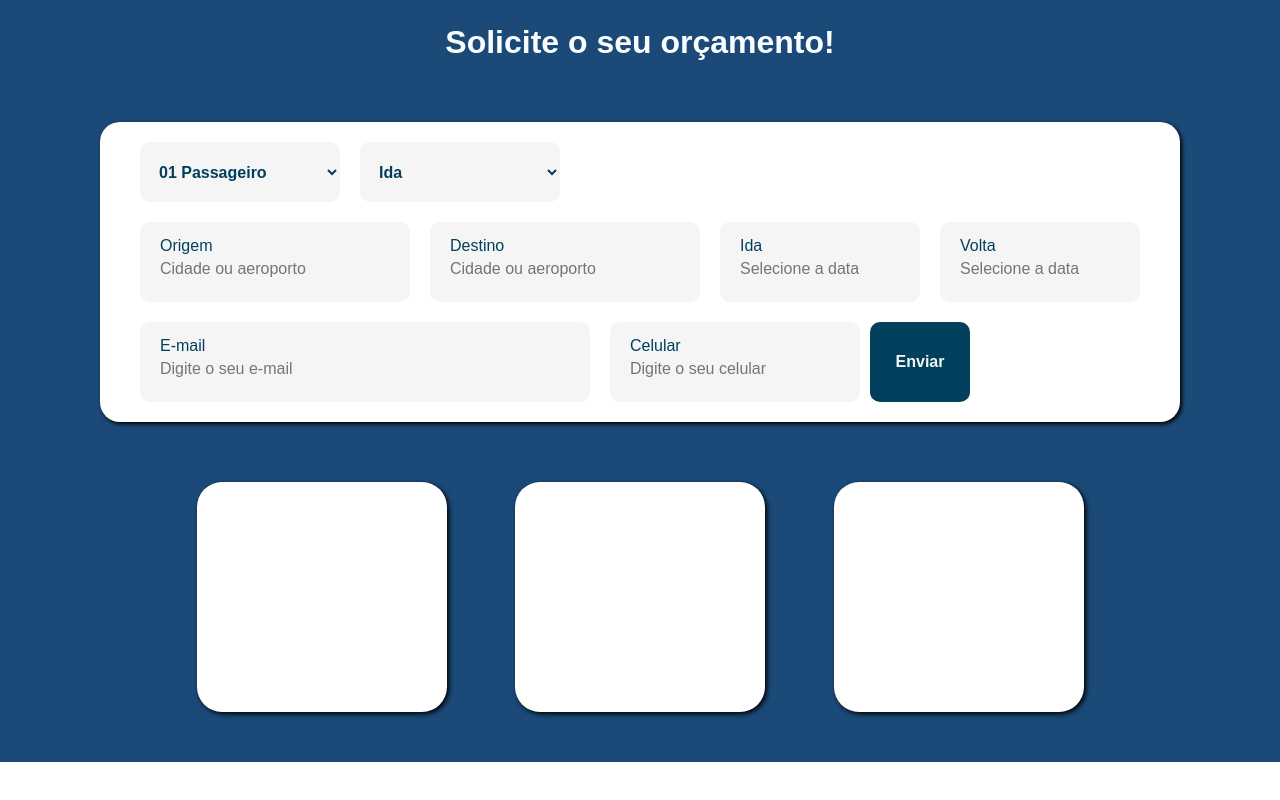
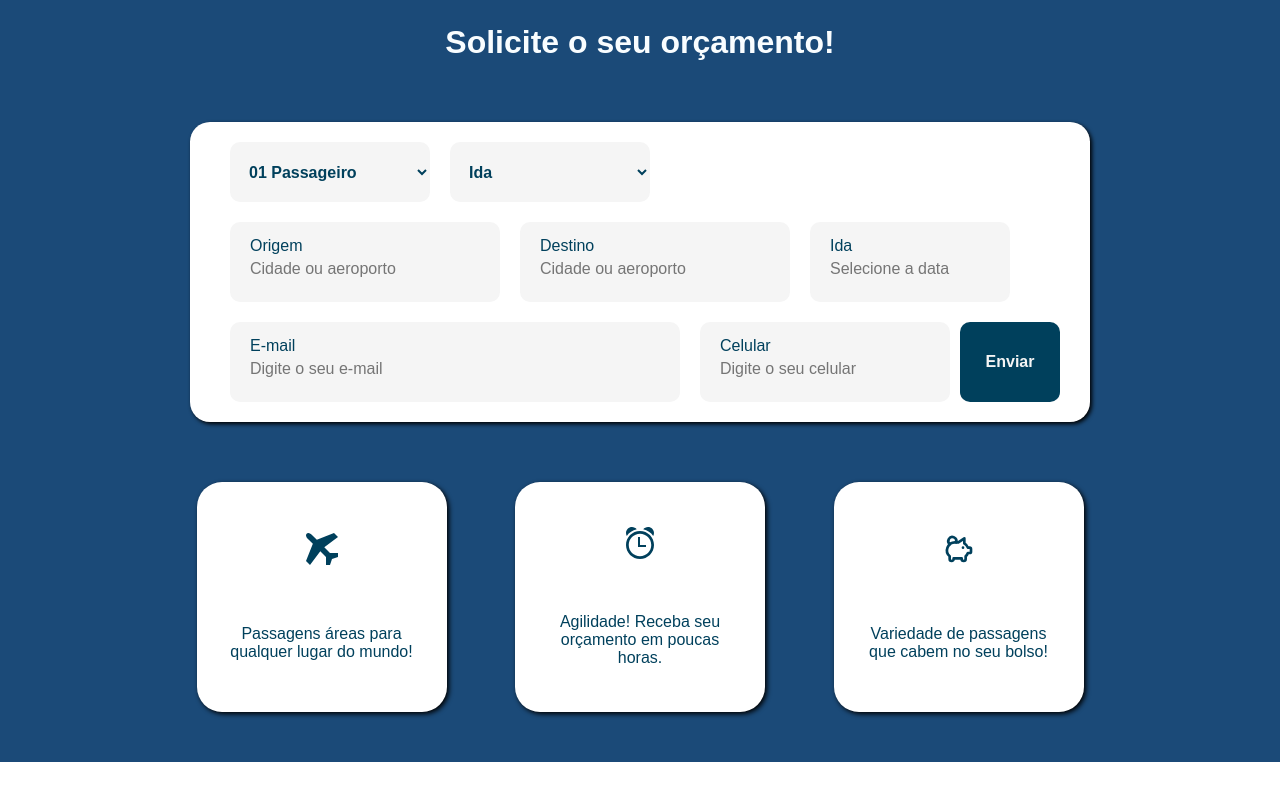
Before and after one commit to igorfmontenegro/montrip, a React (Vite) app: page / in a window 1280 px wide. Shown: the part 1638-2438 px from the top of the page. Built offline with nearby package versions, Linux system fonts and the light colour scheme; the HTML template or start-up script is replaced by a standard one.

Commit message:
feat: create cards and dinamic budget

```diff
--- a/package.json
+++ b/package.json
@@ -12,6 +12,7 @@
   "dependencies": {
     "react": "^18.2.0",
     "react-dom": "^18.2.0",
+    "react-icons": "^5.0.1",
     "styled-components": "^6.1.8"
   },
   "devDependencies": {
--- a/src/components/Budgets/Budgets.styles.ts
+++ b/src/components/Budgets/Budgets.styles.ts
@@ -79,9 +79,29 @@ export const CardsContainer = styled.div`
 `
 
 export const Card = styled.div`
+  display: flex;
+  flex-direction: column;
+  text-align: center;
+  align-items: center;
+  justify-content: space-evenly;
   height: 230px;
   width: 250px;
   border-radius: 25px;
   background-color: #fff;
   box-shadow: 2px 2px 5px #000;
+
+  &:hover {
+    transform: scale(1.05);
+  }
+
+  p {
+    color: #00405c;
+    width: 200px;
+  }
 `
+
+export const CardIcon = styled.div`
+  font-size: 2em;
+  color: #00405c;
+  text-align: center;
+`
--- a/src/components/Budgets/index.tsx
+++ b/src/components/Budgets/index.tsx
@@ -1,7 +1,9 @@
+import { useState, ChangeEvent } from 'react'
 import { InputBudgets } from '../InputBudgets'
 import {
   Box,
   Card,
+  CardIcon,
   CardsContainer,
   Container,
   Content,
@@ -10,7 +12,16 @@ import {
   Segment
 } from './Budgets.styles'
 
+import { ImAirplane, ImAlarm } from 'react-icons/im'
+import { TbPigMoney } from 'react-icons/tb'
+
 export function Budgets() {
+  const [selectedOption, setSelectedOption] = useState('ida')
+
+  const handleOptionChange = (event: ChangeEvent<HTMLSelectElement>) => {
+    setSelectedOption(event.target.value)
+  }
+
   return (
     <Container>
       <Content>
@@ -27,9 +38,13 @@ export function Budgets() {
               <option value="5+"> Outra quantidade </option>
             </select>
 
-            <select name="trecho">
-              <option value="Ida"> Ida </option>
-              <option value="Ida_e_volta"> Ida e volta </option>
+            <select
+              name="trecho"
+              value={selectedOption}
+              onChange={handleOptionChange}
+            >
+              <option value="ida"> Ida </option>
+              <option value="ida_e_volta"> Ida e volta </option>
             </select>
           </Option>
 
@@ -55,6 +70,7 @@ export function Budgets() {
               placeholder="Selecione a data"
               widthInput="200px"
             />
+            {selectedOption === 'ida_e_volta' && (
               <InputBudgets
                 label="Volta"
                 type="text"
@@ -62,6 +78,7 @@ export function Budgets() {
                 placeholder="Selecione a data"
                 widthInput="200px"
               />
+            )}
           </Segment>
 
           <Data>
@@ -85,16 +102,22 @@ export function Budgets() {
 
         <CardsContainer>
           <Card>
-            <div></div>
-            <div></div>
+            <CardIcon>
+              <ImAirplane />
+            </CardIcon>
+            <p> Passagens áreas para qualquer lugar do mundo!</p>
           </Card>
           <Card>
-            <div></div>
-            <div></div>
+            <CardIcon>
+              <ImAlarm />
+            </CardIcon>
+            <p>Agilidade! Receba seu orçamento em poucas horas.</p>
           </Card>
           <Card>
-            <div></div>
-            <div></div>
+            <CardIcon>
+              <TbPigMoney />
+            </CardIcon>
+            <p> Variedade de passagens que cabem no seu bolso! </p>
           </Card>
         </CardsContainer>
       </Content>
```
Also changed, not shown: 1 other file (tests, documents, lock files or other folders). Lines whose indentation alone changed are shown as unchanged.
